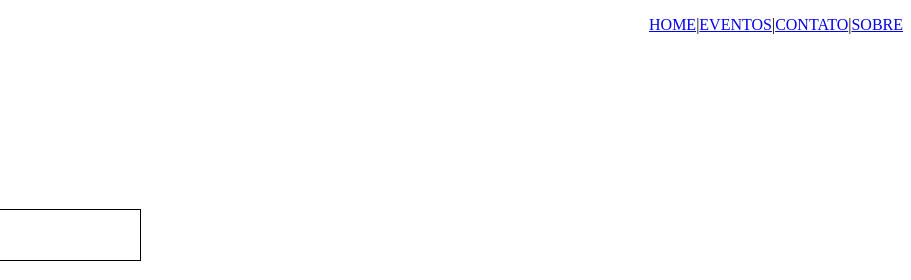
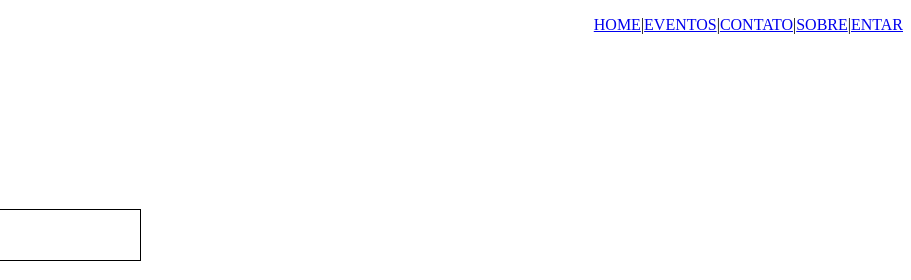
Before and after one commit to gabrieldom17/ProductiveWhimsicalMouse, a plain HTML site: page index.html in a window 1280 px wide. Shown: the top 280 px of the page, 369-1280 px from the left. Drawn offline with Linux system fonts and the light colour scheme.

Commit message:
ooorrreee

```diff
--- a/index.html
+++ b/index.html
@@ -5,7 +5,7 @@
   <meta charset="UTF-8">
     <link rel="shortcut icon" href="favicon.ico" type="image/x-icon">
     <title>HOME - IFSP - Pirituba - DWBA4</title>
-  <div align="right"><p><a href="https://gabrieldom17.github.io/si/">HOME</a>|<a href="https://gabrieldom17.github.io/ProductiveWhimsicalMouse/">EVENTOS</a>|<a href="https://gabrieldom17.github.io/contof/">CONTATO</a>|<a href="https://gabrieldom17.github.io/SOBRE/">SOBRE</a></p></div>
+  <div align="right"><p><a href="https://gabrieldom17.github.io/si/">HOME</a>|<a href="https://gabrieldom17.github.io/ProductiveWhimsicalMouse/">EVENTOS</a>|<a href="https://gabrieldom17.github.io/contof/">CONTATO</a>|<a href="https://gabrieldom17.github.io/SOBRE/">SOBRE</a>|<a href="https://gabrieldom17.github.io/ent/">ENTAR</a></p></div>
 
 </head>
 
```
